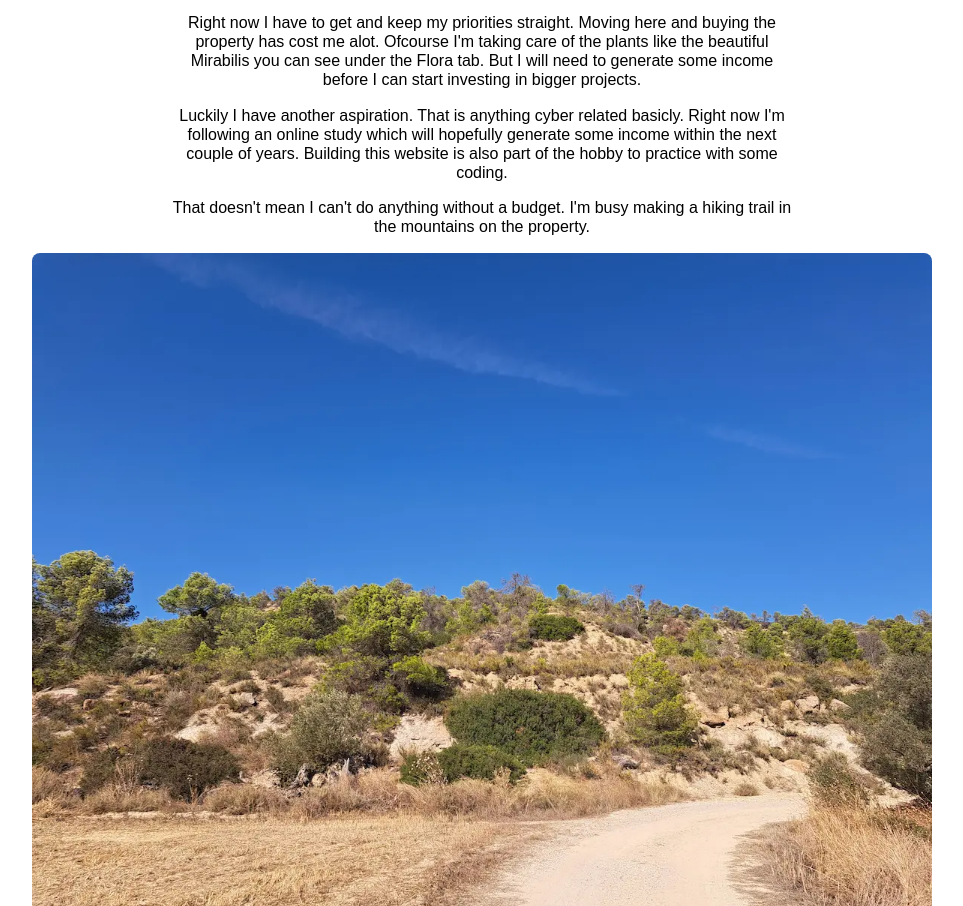
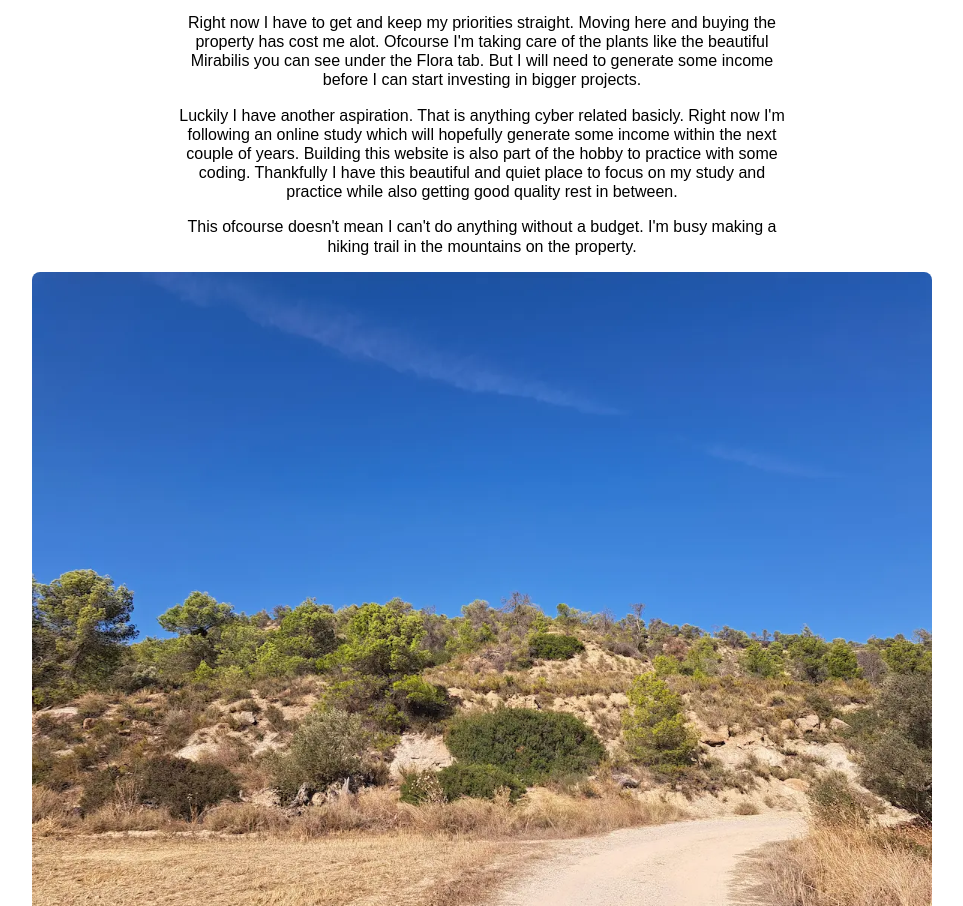
Before and after one commit to Rogenerous/La-Misericordia, a plain HTML site: page progress.html in a window 1280 px wide. Shown: the part 920-1826 px from the top of the page, without its empty margins (158-1121 px from the left). Drawn offline with Linux system fonts and the light colour scheme.

Commit message:
bugfix mountain picture and minor text alteration

```diff
--- a/progress.html
+++ b/progress.html
@@ -31,8 +31,8 @@
 
   <p>First of all, thank you for reading this. I know I don't update alot and right now there's only flora and fauna showing without any actual "progress". To be honest, this will take a long time. I have the greatest plans and thankfully I'm still young-ish. </p>
   <p>Right now I have to get and keep my priorities straight. Moving here and buying the property has cost me alot. Ofcourse I'm taking care of the plants like the beautiful Mirabilis you can see under the Flora tab. But I will need to generate some income before I can start investing in bigger projects.</p>
-  <p>Luckily I have another aspiration. That is anything cyber related basicly. Right now I'm following an online study which will hopefully generate some income within the next couple of years. Building this website is also part of the hobby to practice with some coding.</p>
-  <p>That doesn't mean I can't do anything without a budget. I'm busy making a hiking trail in the mountains on the property.</p>
+  <p>Luckily I have another aspiration. That is anything cyber related basicly. Right now I'm following an online study which will hopefully generate some income within the next couple of years. Building this website is also part of the hobby to practice with some coding. Thankfully I have this beautiful and quiet place to focus on my study and practice while also getting good quality rest in between.</p>
+  <p>This ofcourse doesn't mean I can't do anything without a budget. I'm busy making a hiking trail in the mountains on the property.</p>
   <figure>
     <img src="images/mountain.webp" alt="Front view of the mountain">
     <figcaption>
```
